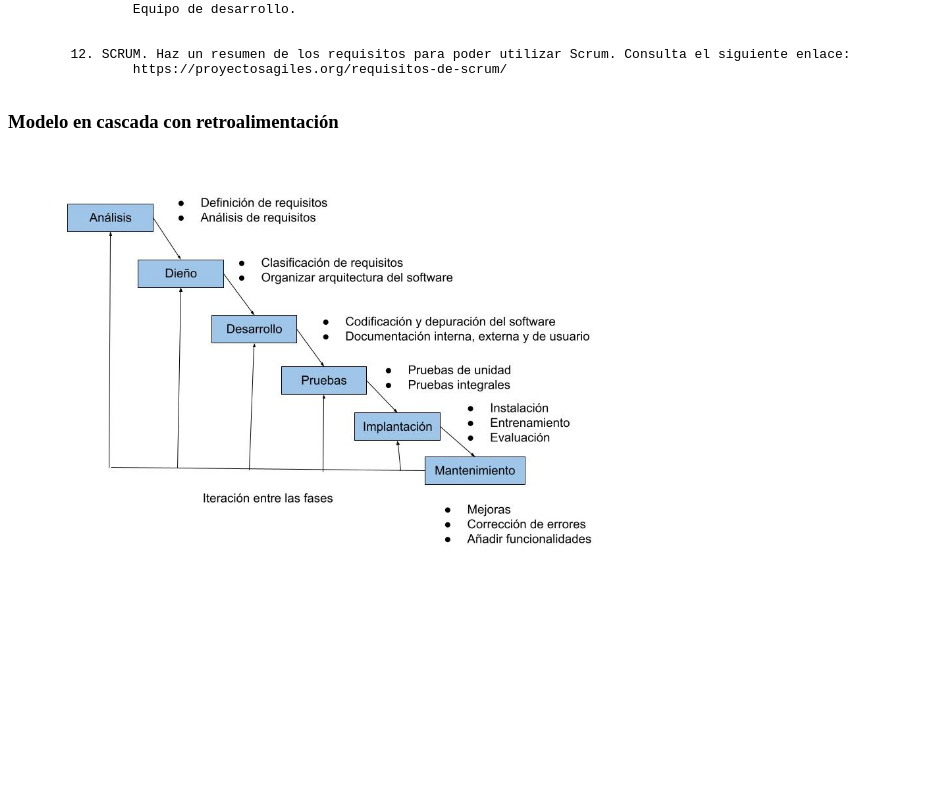
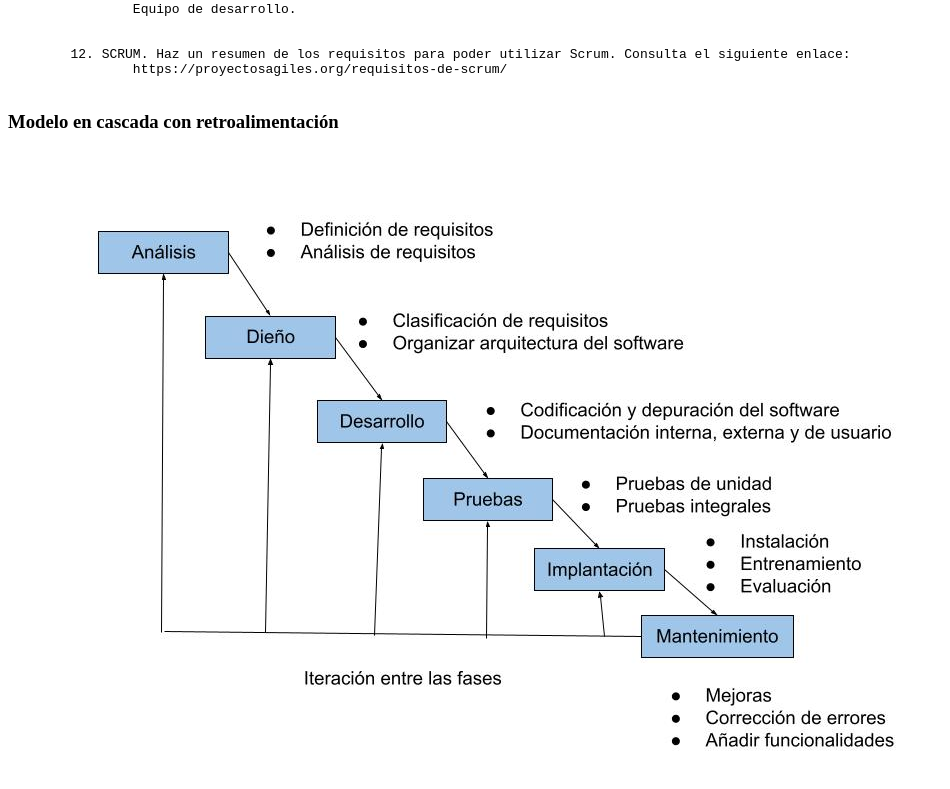
Before and after one commit to tristan213091028409124/tristan213091028409124.github.io, a plain HTML site: page Tema1/tema1.html in a window 1280 px wide. Shown: the part 1535-2324 px from the top of the page, without its empty margins (0-950 px from the left). Before the commit the page ends 2172 px from the top, so only its background shows below. Drawn offline with Linux system fonts and the light colour scheme.

Commit message:
Update tema1.html

```diff
--- a/Tema1/tema1.html
+++ b/Tema1/tema1.html
@@ -111,7 +111,7 @@
 
 	<div id="cascada">
 		<h3>Modelo en cascada con retroalimentación</h3>
-		<img src="cascada.jpg" width="50%" alt="Flowers in Chania">
+		<img src="cascada.jpg" alt="Flowers in Chania">
 	</div>
 
 </body>
```
